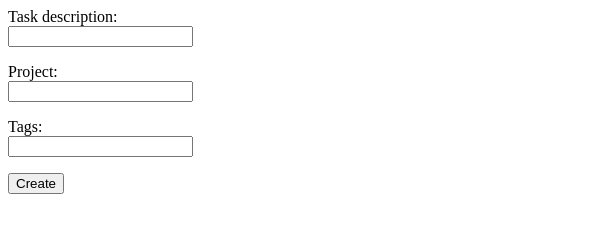
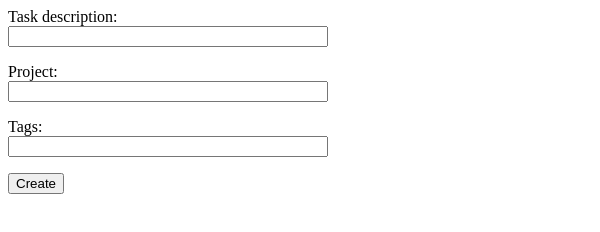
Before and after one commit to monban/intheam-webextension, a browser extension: page popup/task.html in a window 400 px wide. Shown: the top 232 px of the page, 600 px wide, since content can reach past the window. Drawn offline with Linux system fonts and the light colour scheme.

Commit message:
nicer formatting for popup

```diff
--- a/popup/task.css
+++ b/popup/task.css
@@ -1,5 +1,5 @@
 body {
-  width: 40em;
+  width: 20em;
 }
 .error {
   background-color: #EFABAB;
@@ -14,3 +14,9 @@ body {
 #setup-instructions {
   display: none;
 }
+input {
+  width: 100%;
+}
+input[type="submit"] {
+  width: auto;
+}
```
